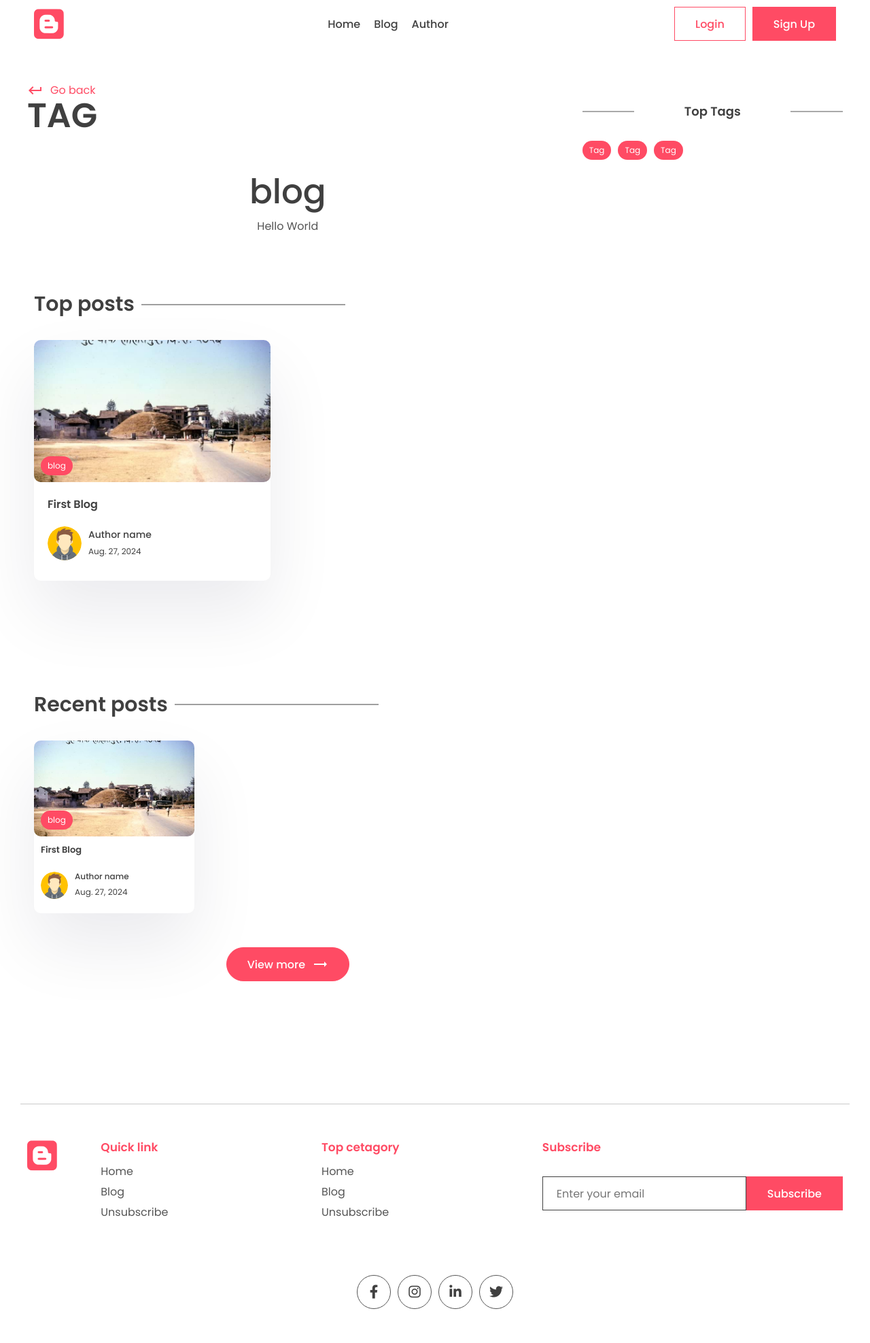
After one commit to pujan-22/django-blogapp, a Django app: page /tag/blog in a window 1280 px wide. The commit adds this page. Shown: the whole page at 68% size. Run offline with Django 5.2, Linux system fonts and the light colour scheme; data comes from the database, SQL or seed files in the repository; both versions use the stored data as it was after the commit; some libraries are stand-ins or nearby versions.

Commit message:
tags page

```diff
--- a/app/templates/app/post.html
+++ b/app/templates/app/post.html
@@ -57,7 +57,7 @@
                   <p>{{ post.content }}</p>
                   <div class="blog-tags">
                     {% for tag in post.tags.all %}
-                    <div class="tag">{{tag.name}}</div>
+                    <a href="{% url "tag_page" tag.slug %}" class="tag">{{tag.name}}</a>
                     {% endfor %}
                   </div>
                   <div class="social-share">
--- /dev/null
+++ b/app/templates/app/tag.html
@@ -0,0 +1,122 @@
+{% extends "base.html" %}
+{% block title %}{{tag.name}}{% endblock title %}
+{% block content %}
+<div class="container">
+  <div class="layout">
+    <!-- left layout -->
+    <div class="left">
+      <div class="page-top">
+        <div class="top flex">
+          <div class="page-name">
+            <a href="#" class="learn">
+              <span class="material-icons"> keyboard_return </span> Go
+              back
+            </a>
+            <h1>Tag</h1>
+          </div>
+        </div>
+      </div>
+
+      <center>
+        <div class="typo">
+          <h1 class="title">{{tag.name}}</h1>
+          <p>
+            {{tag.description}}
+          </p>
+        </div>
+      </center>
+      <!--Top posts-->
+      <section class="sp">
+        <div class="container">
+          <h1 class="sec-title">Top posts</h1>
+          <div class="grid-2 blog">
+            {% for post in top_posts %}
+            <!-- card -->
+            <a href="{% url "post_page" post.slug %}">
+              <div class="card">
+                <div class="post-img">
+                  <img src="{{post.image.url}}" alt="" />
+                  <div class="tag">{{post.tags.all.0.name}}</div>
+                </div>
+                <div class="card-content">
+                  <h3>
+                    {{post.title}}
+                  </h3>
+                  <div class="author">
+                    <div class="profile-pic">
+                      <img src="../images/author.svg" alt="" />
+                    </div>
+                    <div class="details">
+                      {% comment %} <p>{{post.author.first_name}}</p> {% endcomment %}
+                      <p>Author name</p>
+                      <small>{{post.last_updated|date }}</small>
+                    </div>
+                  </div>
+                </div>
+              </div>
+            </a>
+            <!-- card end-->
+            {% endfor %}
+          </div>
+        </div>
+      </section>
+      <!--Top posts end-->
+      <!--Recent posts-->
+      <section class="sp">
+        <div class="container">
+          <h1 class="sec-title">Recent posts</h1>
+          <div class="grid-3 blog-grid">
+            {% for post in recent_posts %}
+            <!-- card -->
+            <a href="{% url "post_page" post.id %}">
+              <div class="card">
+                <div class="post-img">
+                  <img src="{{post.image.url}}" alt="" />
+                  <div class="tag">{{tag.name}}</div>
+                </div>
+                <div class="card-content">
+                  <h3>
+                    {{post.title}}
+                  </h3>
+                  <div class="author">
+                    <div class="profile-pic">
+                      <img src="../images/author.svg" alt="" />
+                    </div>
+                    <div class="details">
+                      <p>Author name</p>
+                      <small>{{post.last_updated|date}}</small>
+                    </div>
+                  </div>
+                </div>
+              </div>
+            </a>
+            <!-- card end-->
+            {% endfor %}
+          </div>
+          <center>
+            <button class="btn btn-primary rounded view">
+              View more
+              <span class="material-icons"> trending_flat </span>
+            </button>
+          </center>
+        </div>
+      </section>
+      <!--Recent posts end-->
+    </div>
+    <!-- left layout end -->
+
+    <!-- right layout -->
+    <div class="right">
+      <div class="block">
+        <h2 class="title2">Top Tags</h2>
+        <div class="blog-tags">
+            {% for tag in tags %}
+            <a href="{% url "tag_page" tag.slug %}" class="tag">Tag</a>
+            {% endfor %}
+        </div>
+      </div>
+    </div>
+    <!-- right layout end -->
+  </div>
+</div>
+{% endblock content %}
--- a/app/urls.py
+++ b/app/urls.py
@@ -5,4 +5,5 @@ from . import views
 urlpatterns = [
     path('', views.index, name='index'),
     path('post/<slug:slug>', views.post_page, name='post_page'),
+    path('tag/<slug:slug>', views.tag_page, name='tag_page'),
 ]
--- a/app/views.py
+++ b/app/views.py
@@ -2,7 +2,7 @@ from re import S
 from django.shortcuts import render
 
 from app.forms import CommentForm, SubscribeForm
-from app.models import Post, Comments
+from app.models import Post, Comments, Tag
 from django.http import HttpResponseRedirect
 from django.urls import reverse
 
@@ -60,3 +60,13 @@ def post_page(request, slug):
 
     context = {'post':post, 'form':form, 'comments':comments }
     return render(request, 'app/post.html', context)
+
+def tag_page(request, slug):
+    tag = Tag.objects.get(slug=slug)
+
+    top_posts = Post.objects.filter(tags__in=[tag.id]).order_by('-view_count')[0:2]
+    recent_posts = Post.objects.filter(tags__in=[tag.id]).order_by('last_updated')[0:2]
+
+    tags = Tag.objects.all()
+    context = { 'tag':tag, 'top_posts':top_posts, 'recent_posts':recent_posts, 'tags':tags }
+    return render(request, 'app/tag.html', context)
```
Also changed, not shown: db.sqlite3.
